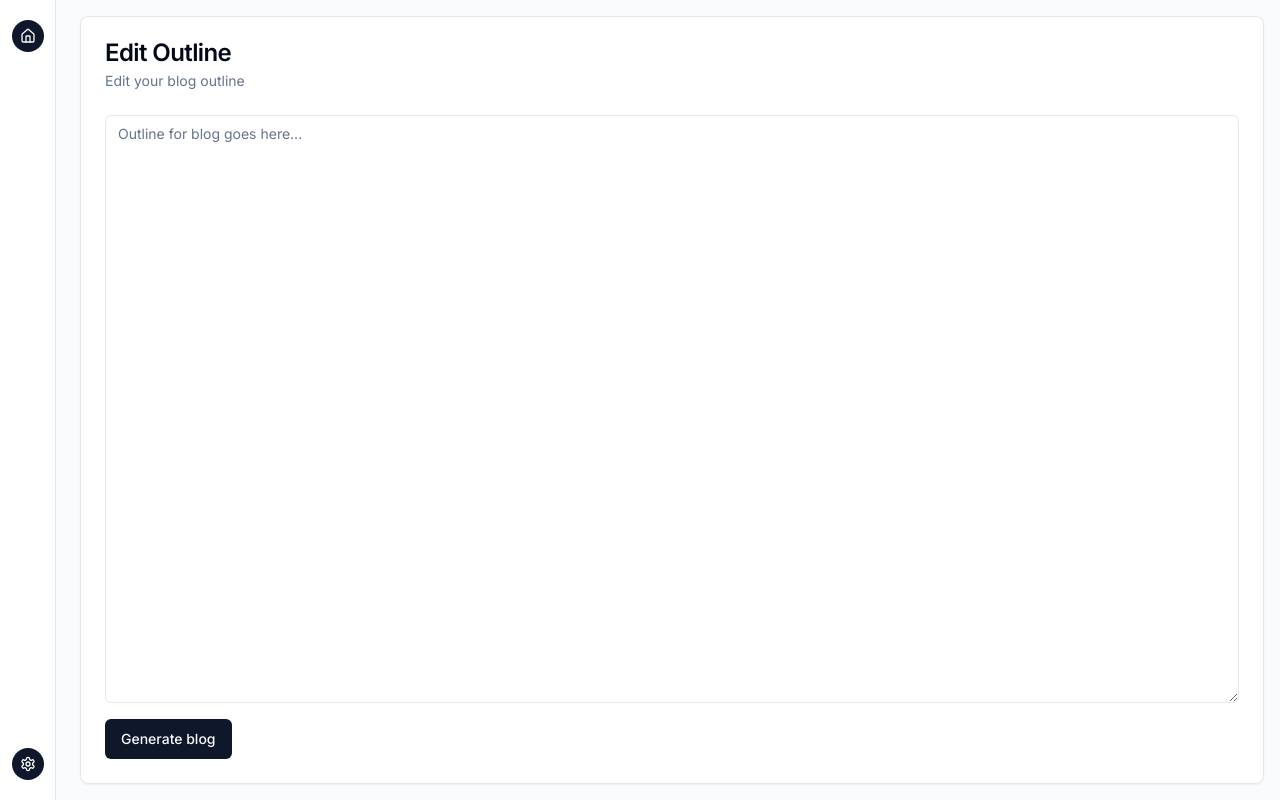
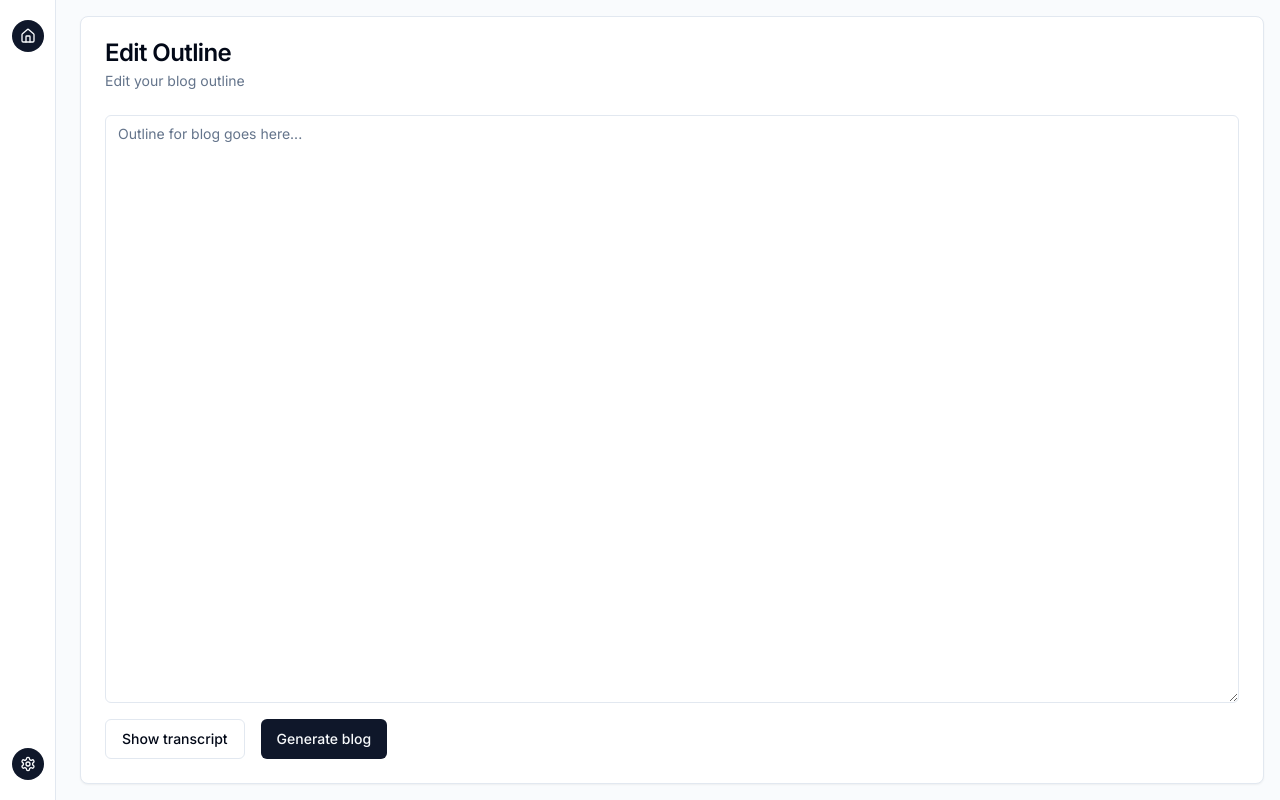
Before and after one commit to jhicks2306/youtube2blog, a Next.js app: page /outline in a window 1280 px wide. Built offline with nearby package versions, Linux system fonts and the light colour scheme.

Commit message:
Add transcript bottom sheet

```diff
--- a/app/outline/page.tsx
+++ b/app/outline/page.tsx
@@ -8,6 +8,14 @@ import {
   CardHeader,
   CardTitle,
 } from "@/components/ui/card"
+import {
+    Sheet,
+    SheetContent,
+    SheetDescription,
+    SheetHeader,
+    SheetTitle,
+    SheetTrigger,
+  } from "@/components/ui/sheet"
 import { Button } from '@/components/ui/button';
 import { useRouter } from 'next/navigation';
 import { useState } from 'react';
@@ -68,7 +76,8 @@ export default function Page({
             </CardHeader>
             <CardContent className='flex flex-col grow'>
                 <Textarea className='grow' placeholder='Outline for blog goes here...' defaultValue={outline}/>
-                <div>
+                <div className='flex flex-row'>
+                    <div className='order-last'>
                         { loading ? (
                             <Button disabled className='mt-4 w-fit'>
                             <Loader2 className="mr-2 h-4 w-4 animate-spin" />
@@ -78,6 +87,21 @@ export default function Page({
                             <Button type="submit" onClick={handleGenerateBlog} className='mt-4 w-fit'>Generate blog</Button>
                         )}
                     </div>
+                    <Sheet>
+                        <SheetTrigger asChild>
+                            <Button variant='outline' className='mt-4 mr-4 w-fit'>Show transcript</Button>
+                        </SheetTrigger>
+                        <SheetContent side='bottom' className='flex flex-col h-4/6'>
+                            <SheetHeader>
+                                <SheetTitle>Transcript</SheetTitle>
+                                <SheetDescription>
+                                    Raw transcript from YouTube
+                                </SheetDescription>
+                            </SheetHeader>
+                            <Textarea  disabled className='grow' placeholder='Transcript goes here...' defaultValue={transcript}/>
+                        </SheetContent>
+                    </Sheet>
+                </div>
             </CardContent>
         </Card>
     </main>
```
Lines whose indentation alone changed are shown as unchanged.
